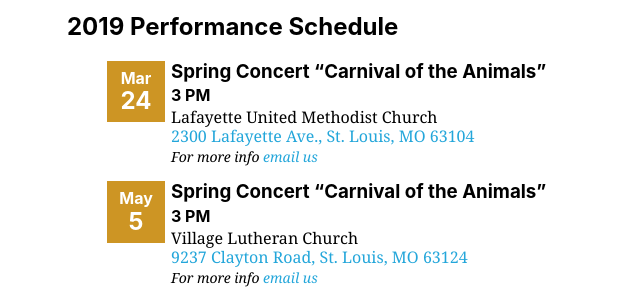
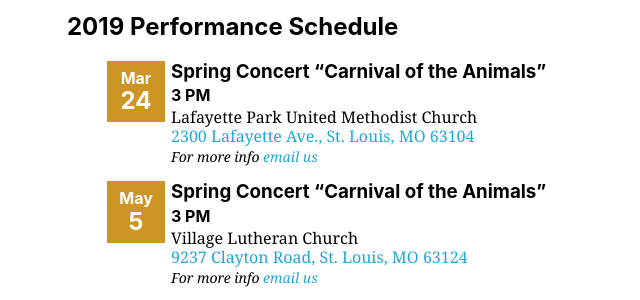
Before and after one commit to GatewayRingers/GatewayRingers.github.io, a Jekyll site: the page built from events.html, in a window 1280 px wide and 900 px high, scrolled down 610 px. Shown: the part 154-454 px from the top of the window, without its empty margins (69-709 px from the left). Built offline with Jekyll 4.4.1, drawn with Linux system fonts in a browser that asks for light colours; nearby versions of some CDN libraries.

Commit message:
Update events.yml

```diff
--- a/_data/events.yml
+++ b/_data/events.yml
@@ -3,7 +3,7 @@
     - date: 2019-03-24
       name: Spring Concert “Carnival of the Animals”
       time: 3 PM
-      location: Lafayette United Methodist Church
+      location: Lafayette Park United Methodist Church
       address: 2300 Lafayette Ave., St. Louis, MO 63104
       href: https://www.google.com/maps/place/2300+Lafayette+Ave,+St.+Louis,+MO+63104/data=!4m2!3m1!1s0x87d8b37933d670b9:0xfba2beff23ce53dd?ved=2ahUKEwjbja6IuOzfAhVL2IMKHc2nArcQ8gEwAHoECAAQAQ
       contact:
```
